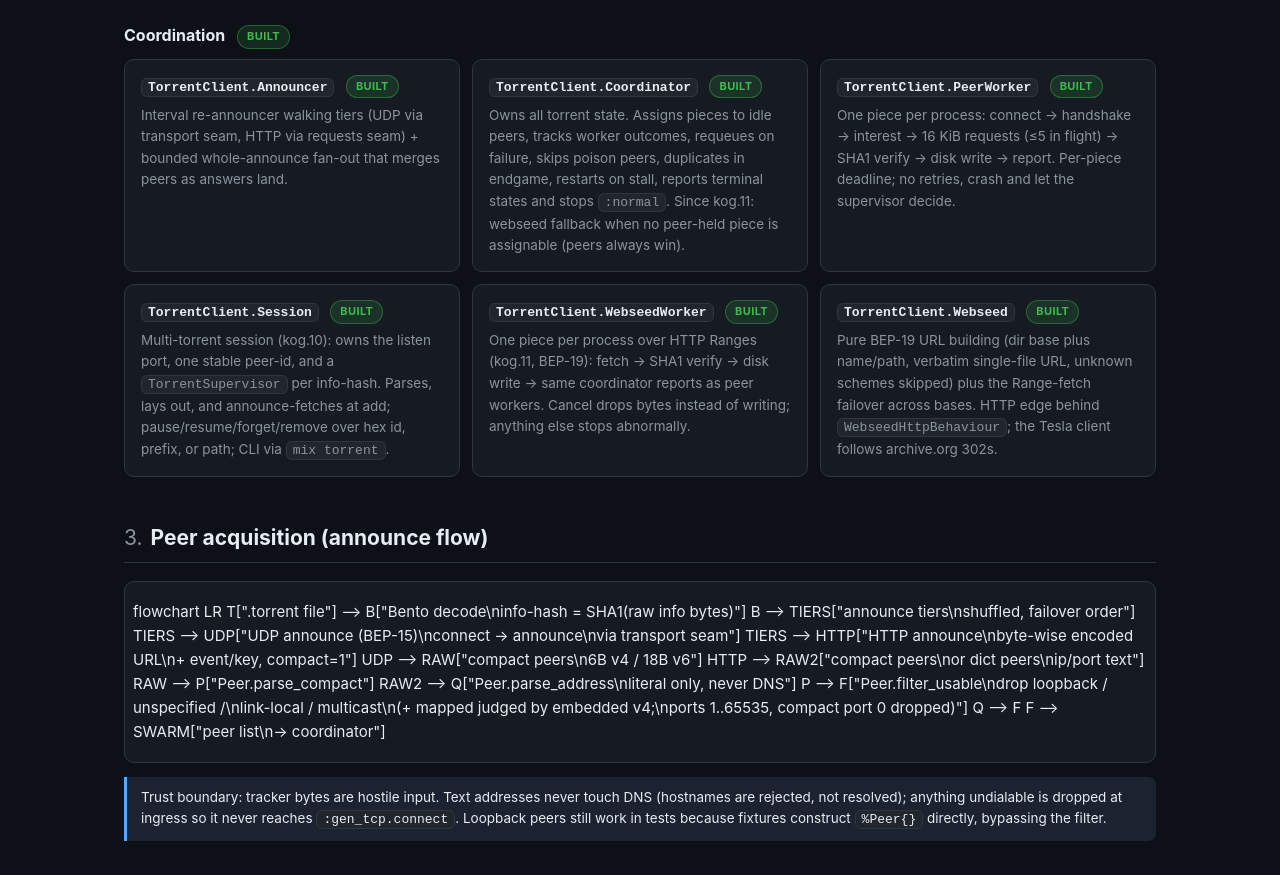
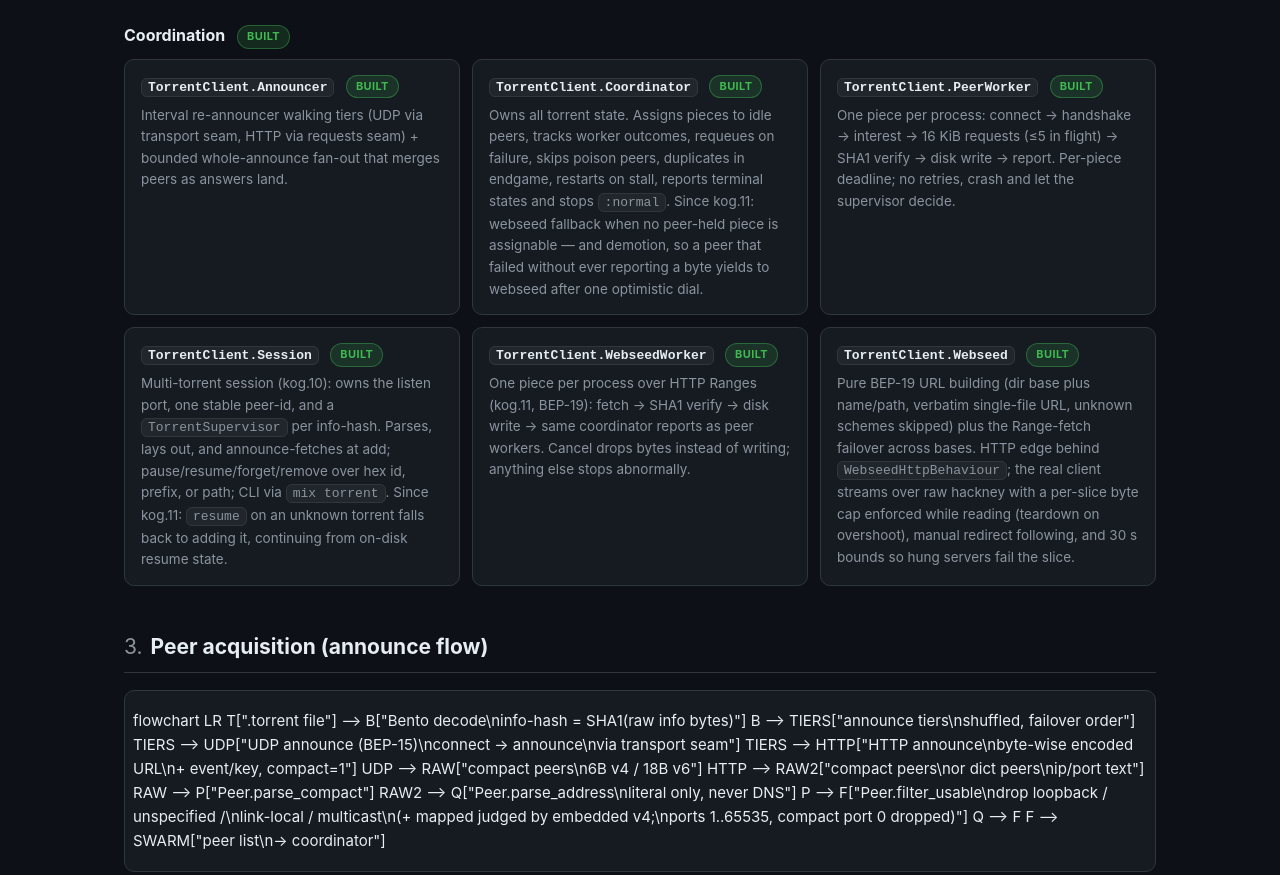
Before and after one commit to kevgathuku/torrent_client, a plain HTML site: page docs/overview.html in a window 1280 px wide. Shown: the part 1312-2187 px from the top of the page. Drawn offline with Linux system fonts and the light colour scheme; a script that the page names is missing.

Commit message:
Docs: overview catches up to review hardening (streaming caps, demotion, resume fallback) [skip ci]

```diff
--- a/docs/overview.html
+++ b/docs/overview.html
@@ -97,11 +97,11 @@ flowchart TD
   <h3>Coordination <span class="pill built">Built</span></h3>
   <div class="grid">
     <div class="card"><h4><code>TorrentClient.Announcer</code> <span class="pill built">Built</span></h4><p>Interval re-announcer walking tiers (UDP via transport seam, HTTP via requests seam) + bounded whole-announce fan-out that merges peers as answers land.</p></div>
-    <div class="card"><h4><code>TorrentClient.Coordinator</code> <span class="pill built">Built</span></h4><p>Owns all torrent state. Assigns pieces to idle peers, tracks worker outcomes, requeues on failure, skips poison peers, duplicates in endgame, restarts on stall, reports terminal states and stops <code>:normal</code>. Since kog.11: webseed fallback when no peer-held piece is assignable (peers always win).</p></div>
+    <div class="card"><h4><code>TorrentClient.Coordinator</code> <span class="pill built">Built</span></h4><p>Owns all torrent state. Assigns pieces to idle peers, tracks worker outcomes, requeues on failure, skips poison peers, duplicates in endgame, restarts on stall, reports terminal states and stops <code>:normal</code>. Since kog.11: webseed fallback when no peer-held piece is assignable — and demotion, so a peer that failed without ever reporting a byte yields to webseed after one optimistic dial.</p></div>
     <div class="card"><h4><code>TorrentClient.PeerWorker</code> <span class="pill built">Built</span></h4><p>One piece per process: connect → handshake → interest → 16 KiB requests (≤5 in flight) → SHA1 verify → disk write → report. Per-piece deadline; no retries, crash and let the supervisor decide.</p></div>
-    <div class="card"><h4><code>TorrentClient.Session</code> <span class="pill built">Built</span></h4><p>Multi-torrent session (kog.10): owns the listen port, one stable peer-id, and a <code>TorrentSupervisor</code> per info-hash. Parses, lays out, and announce-fetches at add; pause/resume/forget/remove over hex id, prefix, or path; CLI via <code>mix torrent</code>.</p></div>
+    <div class="card"><h4><code>TorrentClient.Session</code> <span class="pill built">Built</span></h4><p>Multi-torrent session (kog.10): owns the listen port, one stable peer-id, and a <code>TorrentSupervisor</code> per info-hash. Parses, lays out, and announce-fetches at add; pause/resume/forget/remove over hex id, prefix, or path; CLI via <code>mix torrent</code>. Since kog.11: <code>resume</code> on an unknown torrent falls back to adding it, continuing from on-disk resume state.</p></div>
     <div class="card"><h4><code>TorrentClient.WebseedWorker</code> <span class="pill built">Built</span></h4><p>One piece per process over HTTP Ranges (kog.11, BEP-19): fetch → SHA1 verify → disk write → same coordinator reports as peer workers. Cancel drops bytes instead of writing; anything else stops abnormally.</p></div>
-    <div class="card"><h4><code>TorrentClient.Webseed</code> <span class="pill built">Built</span></h4><p>Pure BEP-19 URL building (dir base plus name/path, verbatim single-file URL, unknown schemes skipped) plus the Range-fetch failover across bases. HTTP edge behind <code>WebseedHttpBehaviour</code>; the Tesla client follows archive.org 302s.</p></div>
+    <div class="card"><h4><code>TorrentClient.Webseed</code> <span class="pill built">Built</span></h4><p>Pure BEP-19 URL building (dir base plus name/path, verbatim single-file URL, unknown schemes skipped) plus the Range-fetch failover across bases. HTTP edge behind <code>WebseedHttpBehaviour</code>; the real client streams over raw hackney with a per-slice byte cap enforced while reading (teardown on overshoot), manual redirect following, and 30&nbsp;s bounds so hung servers fail the slice.</p></div>
   </div>
 </section>
 
@@ -217,7 +217,7 @@ flowchart TD
     <tr><th>Bead</th><th>What lands where</th></tr>
     <tr><td><code>kog.10</code> Session, persistence, config, CLI <span class="pill built">Built</span></td><td>Session GenServer under the existing supervisor; owns TorrentSupervisors; Announcer supervised per torrent; config file + CLI surface. Also shipped <code>kog.25</code> remove and deleted the legacy Downloader.</td></tr>
     <tr><td><code>kog.13</code> Give-up keeps published progress</td><td>Wire the existing resume codec: persist on each completion (data <em>before</em> resume mark, temp+rename), load on init. Report-then-stop already in place.</td></tr>
-    <tr><td><code>kog.11</code> Webseeds <span class="pill built">Built</span></td><td>url-list parsed at load; missing pieces fetched over HTTP Ranges with SHA1 verify through the piece path. Coordinator treats webseeds as last resort behind live peers; live-verified against archive.org (piece 0 hash-verified, full download in progress).</td></tr>
+    <tr><td><code>kog.11</code> Webseeds <span class="pill built">Built</span></td><td>url-list parsed at load; missing pieces fetched over HTTP Ranges with SHA1 verify through the piece path. Coordinator treats webseeds as last resort behind live peers, with demotion for never-reporting failed peers. Review hardening: temporary webseed workers, exact-size bodies, streaming byte caps. Live-verified against archive.org (283/479 pieces and progressing).</td></tr>
     <tr><td><code>kog.14</code> Listening port</td><td>Inbound accept loop; workers gain an upload path (today they only download).</td></tr>
     <tr><td><code>kog.17</code> Incomplete dir + .part</td><td>Per-block spills land in the incomplete dir; rename on verify.</td></tr>
     <tr><td><code>kog.12</code> Seeding (upload side + ratio)</td><td>Seed mode (serve verified pieces), choked/unchoked upload side first.</td></tr>
```
